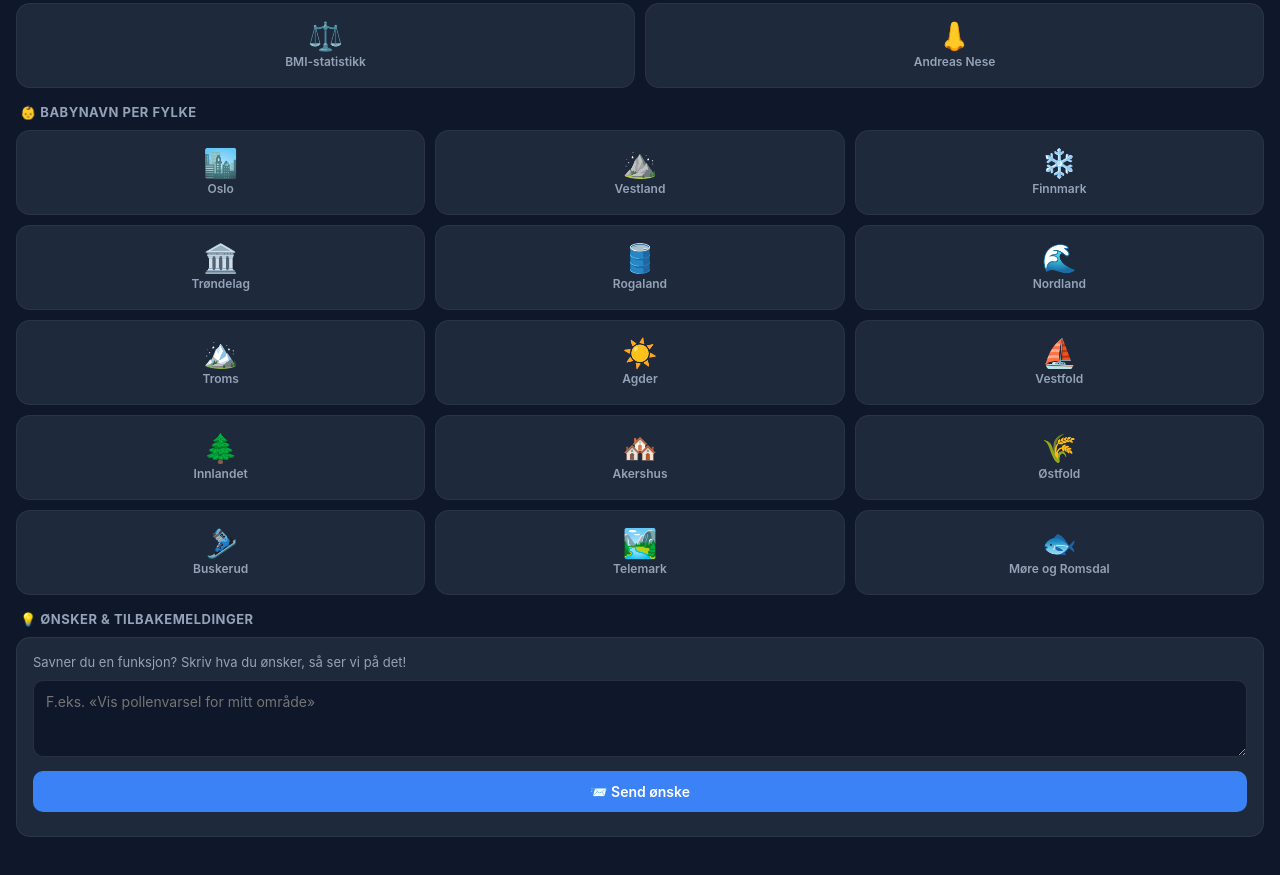
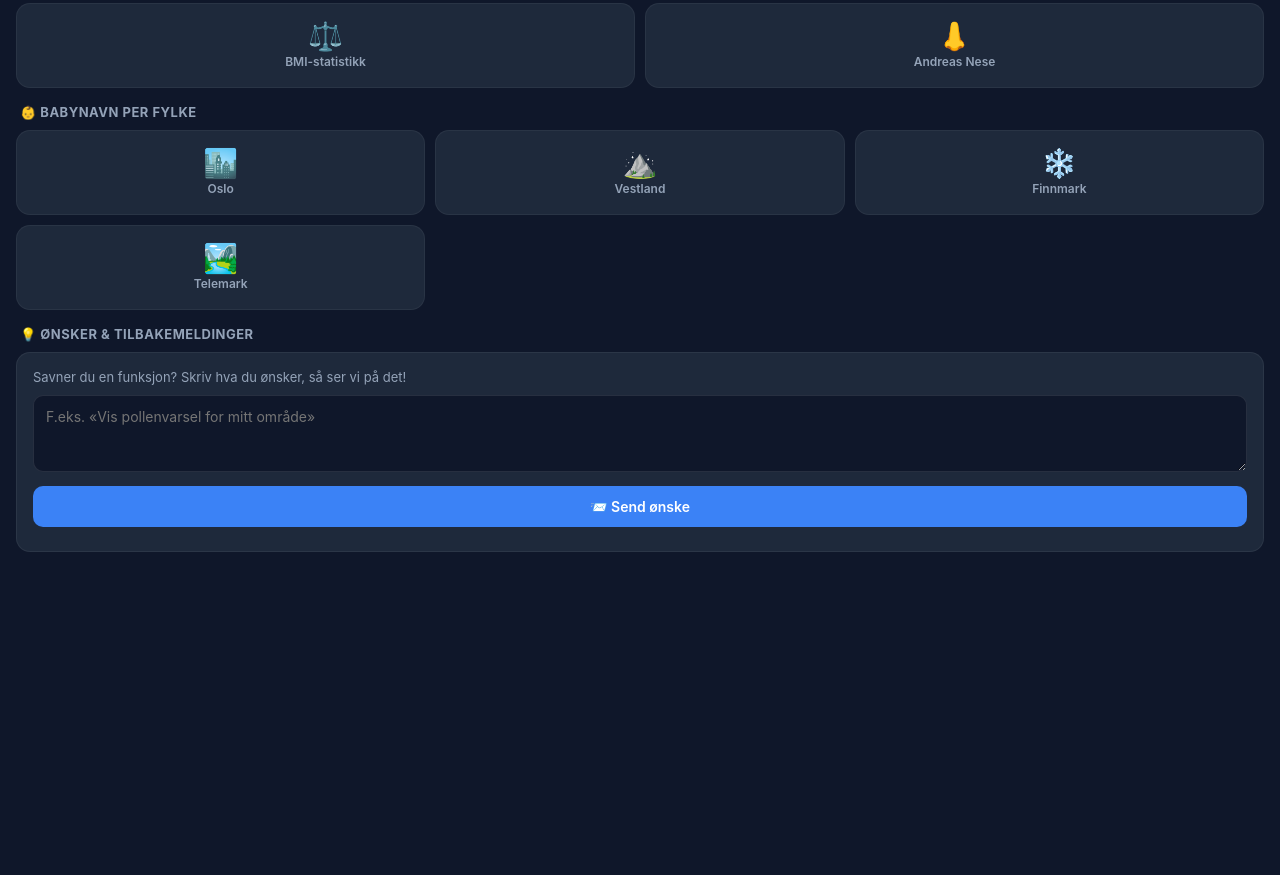
Before and after one commit to kritro/finance-alert, a plain HTML site: page pwa/index.html in a window 1280 px wide. Shown: the part 991-1866 px from the top of the page. After the commit the page ends 1643 px from the top, so only its background shows below. Drawn offline with Linux system fonts and the light colour scheme.

Commit message:
Fiks: kun 4 fylker for babynavn, bedre webcam proxy logging

```diff
--- a/pwa/index.html
+++ b/pwa/index.html
@@ -273,18 +273,7 @@ const NAVN_CMDS = [
   {id:'navn/oslo', icon:'🏙️', label:'Oslo'},
   {id:'navn/vestland', icon:'⛰️', label:'Vestland'},
   {id:'navn/finnmark', icon:'❄️', label:'Finnmark'},
-  {id:'navn/trondelag', icon:'🏛️', label:'Trøndelag'},
-  {id:'navn/rogaland', icon:'🛢️', label:'Rogaland'},
-  {id:'navn/nordland', icon:'🌊', label:'Nordland'},
-  {id:'navn/troms', icon:'🏔️', label:'Troms'},
-  {id:'navn/agder', icon:'☀️', label:'Agder'},
-  {id:'navn/vestfold', icon:'⛵', label:'Vestfold'},
-  {id:'navn/innlandet', icon:'🌲', label:'Innlandet'},
-  {id:'navn/akershus', icon:'🏘️', label:'Akershus'},
-  {id:'navn/ostfold', icon:'🌾', label:'Østfold'},
-  {id:'navn/buskerud', icon:'🎿', label:'Buskerud'},
   {id:'navn/telemark', icon:'🏞️', label:'Telemark'},
-  {id:'navn/moreogromsdal', icon:'🐟', label:'Møre og Romsdal'},
 ];
 
 // ── Build buttons ──
```
Also changed, not shown: 1 other file.
